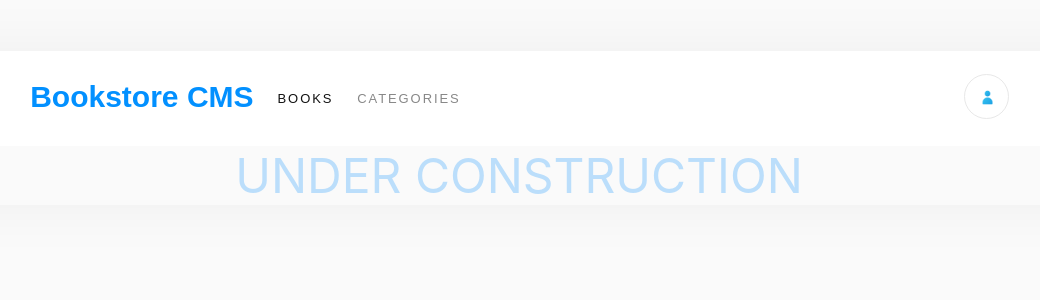
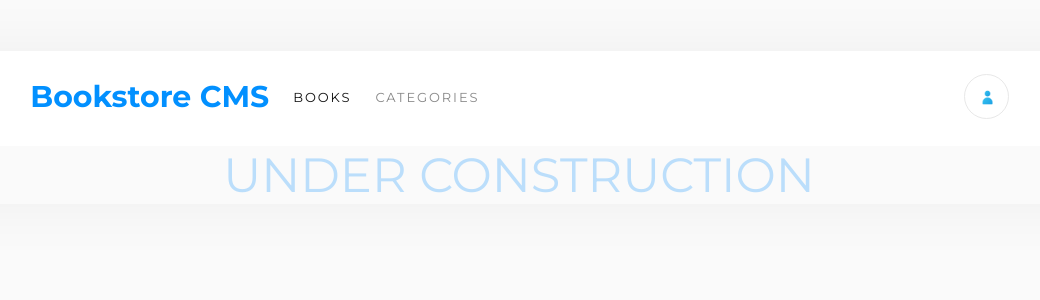
Before and after one commit to lily4178993/my-book-store, a React (Create React App) app: page /categories in a window 1280 px wide. Shown: the top 300 px of the page, without its empty margins (121-1161 px from the left). Built offline with nearby package versions, Linux system fonts and the light colour scheme.

Commit message:
Fix google fonts import

```diff
--- a/src/components/buttons/styles/RemoveButton.module.css
+++ b/src/components/buttons/styles/RemoveButton.module.css
@@ -1,5 +1,5 @@
 .BookAction {
-  font-family: RobotoSlab, sans-serif;
+  font-family: 'Roboto Slab', serif;
   font-size: 0.875rem;
   font-weight: 300;
   font-stretch: normal;
--- a/src/components/form/styles/Form.module.css
+++ b/src/components/form/styles/Form.module.css
@@ -1,5 +1,4 @@
 .Title {
-  font-family: Montserrat, sans-serif;
   font-size: 1.25rem;
   font-weight: bold;
   font-stretch: normal;
--- a/src/components/menu/styles/NavLink.module.css
+++ b/src/components/menu/styles/NavLink.module.css
@@ -6,7 +6,6 @@
 }
 
 .BookstoreCMS {
-  font-family: Montserrat, sans-serif;
   font-size: 1.875rem;
   font-weight: bold;
   font-stretch: normal;
@@ -30,7 +29,6 @@
 }
 
 .BOOKS {
-  font-family: Montserrat, sans-serif;
   font-size: 0.813rem;
   font-weight: normal;
   font-stretch: normal;
@@ -46,7 +44,6 @@
 
 .CATEGORIES {
   opacity: 0.5;
-  font-family: Montserrat, sans-serif;
   font-size: 0.813rem;
   font-weight: normal;
   font-stretch: normal;
--- a/src/components/styles/BooksCard.module.css
+++ b/src/components/styles/BooksCard.module.css
@@ -44,7 +44,6 @@
   width: 100%;
   max-width: 160px;
   opacity: 0.5;
-  font-family: Montserrat, sans-serif;
   font-size: 0.875rem;
   font-weight: bold;
   font-stretch: normal;
@@ -59,7 +58,7 @@
   max-width: 202px;
   height: auto;
   line-break: strict;
-  font-family: RobotoSlab, sans-serif;
+  font-family: 'Roboto Slab', serif;
   font-size: 1.375rem;
   font-weight: bold;
   font-stretch: normal;
@@ -74,7 +73,7 @@
   max-width: 202px;
   height: auto;
   line-break: strict;
-  font-family: RobotoSlab, sans-serif;
+  font-family: 'Roboto Slab', serif;
   font-size: 0.875rem;
   font-weight: 300;
   font-stretch: normal;
@@ -98,7 +97,7 @@
 }
 
 .BookAction {
-  font-family: RobotoSlab, sans-serif;
+  font-family: 'Roboto Slab', serif;
   font-size: 0.875rem;
   font-weight: 300;
   font-stretch: normal;
@@ -137,7 +136,6 @@
 }
 
 .PercentComplete {
-  font-family: Montserrat, sans-serif;
   font-size: 2rem;
   font-weight: normal;
   font-stretch: normal;
@@ -154,7 +152,6 @@
 
 .Completed {
   opacity: 0.5;
-  font-family: Montserrat, sans-serif;
   font-size: 0.875rem;
   font-weight: normal;
   font-stretch: normal;
@@ -183,7 +180,7 @@
 
 .CurrentChapter {
   opacity: 0.5;
-  font-family: RobotoSlab, sans-serif;
+  font-family: 'Roboto Slab', serif;
   font-size: 0.813rem;
   font-weight: 300;
   font-stretch: normal;
@@ -195,7 +192,7 @@
 }
 
 .CurrentLesson {
-  font-family: RobotoSlab, sans-serif;
+  font-family: 'Roboto Slab', serif;
   font-size: 1rem;
   font-weight: 300;
   font-stretch: normal;
--- a/src/index.css
+++ b/src/index.css
@@ -1,3 +1,6 @@
+@import url('https://fonts.googleapis.com/css2?family=Roboto+Slab:wght@300;400;500;600;700;800;900&display=swap');
+@import url('https://fonts.googleapis.com/css2?family=Montserrat:wght@100;200;300;400;500;600;700;800;900&display=swap');
+
 :root {
   --azure: #0290ff;
   --medium-blue: #307bbe;
@@ -16,24 +19,13 @@
   box-sizing: border-box;
   list-style: none;
   text-decoration: none;
+  font-family: 'Montserrat', sans-serif;
   transition: all 0.3s ease;
 }
 
 body {
   margin: 0;
   padding: 4%;
-  font-family:
-    -apple-system,
-    BlinkMacSystemFont,
-    'Segoe UI',
-    'Roboto',
-    'Oxygen',
-    'Ubuntu',
-    'Cantarell',
-    'Fira Sans',
-    'Droid Sans',
-    'Helvetica Neue',
-    sans-serif;
   -webkit-font-smoothing: antialiased;
   -moz-osx-font-smoothing: grayscale;
   background-color: var(--white);
```
